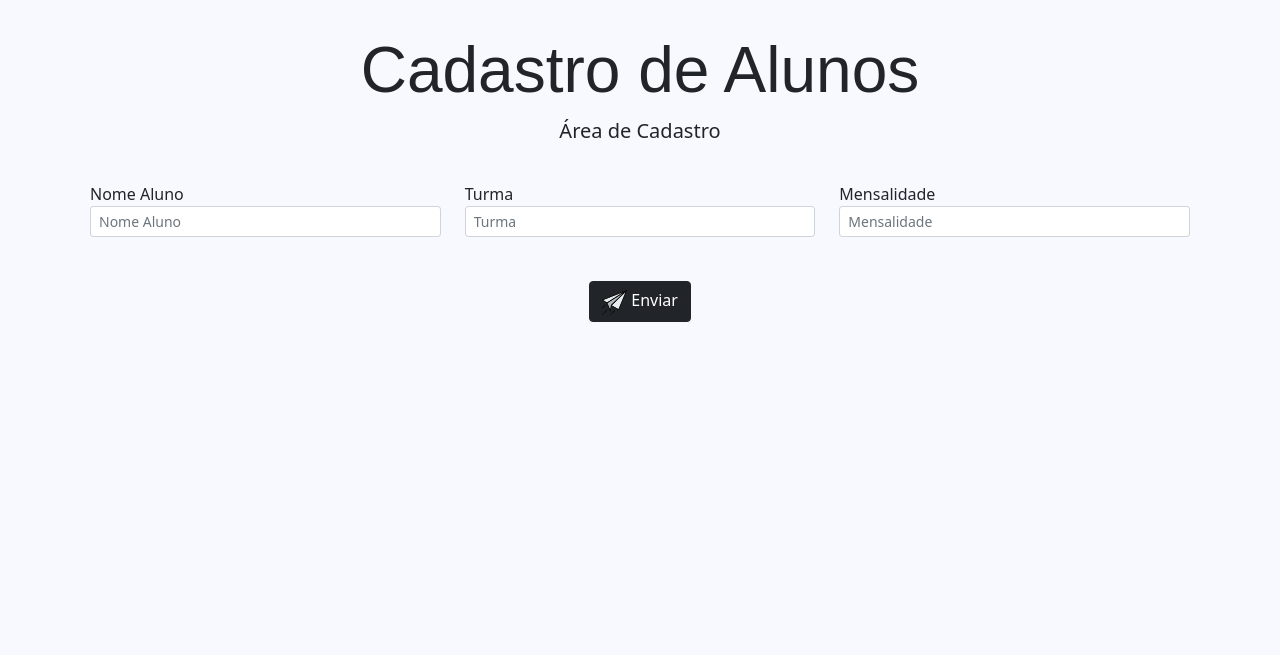
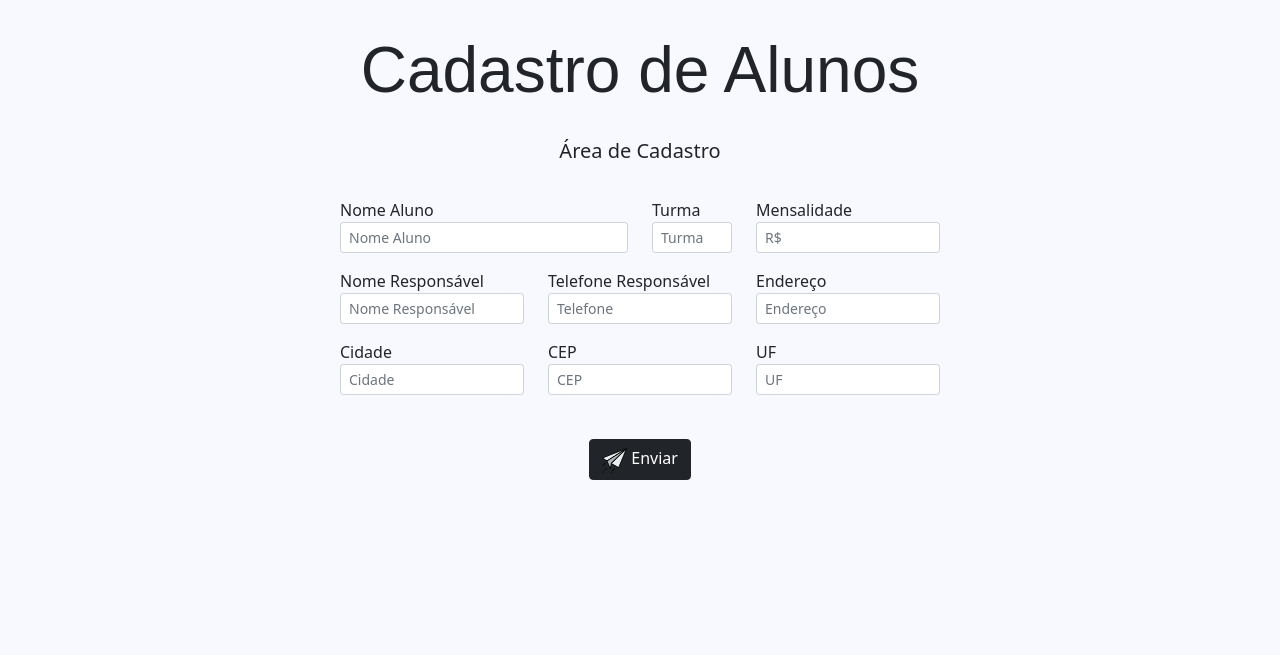
Before and after one commit to maari95/SistemaEscolar, a PHP site: page /form.php in a window 1280 px wide. Shown: the part 58-713 px from the top of the page. Run offline with PHP 8.4, Linux system fonts and the light colour scheme; the visitor is signed in with stand-in values (Sample User, id 1); some web fonts are replaced.

Commit message:
Update form.php

```diff
--- a/SistemaPHP/form.php
+++ b/SistemaPHP/form.php
@@ -25,17 +25,18 @@ include('./menus/menu_admin.php');
         <div class="jumbotron jumbotron-fluid">
             <div class="container" style="text-align:center;">
               <h1 class="display-4;  font-effect-shadow-multiple" style="font-family:'Sofia', sans-serif; font-size: 4rem">Cadastro de Alunos</h1>
-              <p class="lead">Área de Cadastro</p>
             </div>
           </div>
-        <div class="container" style="padding: 20px;">
+        <div class="container col-sm-6" style="padding: 20px;">
     <div class="row">
-        <div class="col-sm-4">
+    <center><p class="lead">Área de Cadastro</p></center>
+    <p class="p-0.5"></p>
+        <div class="col-sm-6">
         <label for="nome">Nome Aluno</label>
         <input class="form-control form-control-sm" type="text" name="nome" placeholder="Nome Aluno">
 
     </div>
-    <div class="col-sm-4">
+    <div class="col-sm-2">
         <label for="turma">Turma</label>
         <input class="form-control form-control-sm" type="text" name="turma" placeholder="Turma">
 
@@ -43,15 +44,50 @@ include('./menus/menu_admin.php');
 
      <div class="col-sm">
         <label for="mensalidade">Mensalidade</label>
-        <input class="form-control form-control-sm" type="text" name="mensalidade" placeholder="Mensalidade">
+        <input class="form-control form-control-sm" type="text" name="mensalidade" placeholder="R$">
+</div>
+</div>
+<p class="p-0.75"></p>
+<div class="row">
+<div class="col-sm-4">
+<label for="nome">Nome Responsável</label>
+        <input class="form-control form-control-sm" type="text" name="nomeR" placeholder="Nome Responsável">
+</div>
+<div class="col-sm-4">
+        <label for="turma">Telefone Responsável</label>
+        <input class="form-control form-control-sm" type="text" name="telefone" placeholder="Telefone">
+</div>
+<div class="col-sm">
+        <label for="mensalidade">Endereço</label>
+        <input class="form-control form-control-sm" type="text" name="endereco" placeholder="Endereço">
 
     </div>
     </div>
+
+<p class="p-0.75"></p>
+<div class="row">
+<div class="col-sm-4">
+<label for="nome">Cidade</label>
+        <input class="form-control form-control-sm" type="text" name="cidade" placeholder="Cidade">
+</div>
+<div class="col-sm-4">
+        <label for="turma">CEP</label>
+        <input class="form-control form-control-sm" type="text" name="cep" placeholder="CEP">
+</div>
+<div class="col-sm">
+        <label for="mensalidade">UF</label>
+        <input class="form-control form-control-sm" type="text" name="uf" placeholder="UF">
+
+</div>
+</div>
+
+
+
 </div>
 <p class="p-1"></p>
 <center><button type="submit" id="submit" class="btn btn-dark"><img src="icons/send.png" width="25px" height="25px"> Enviar</button></center>
 
-
+</div>
 </div>
 </div>
 </div>
```
